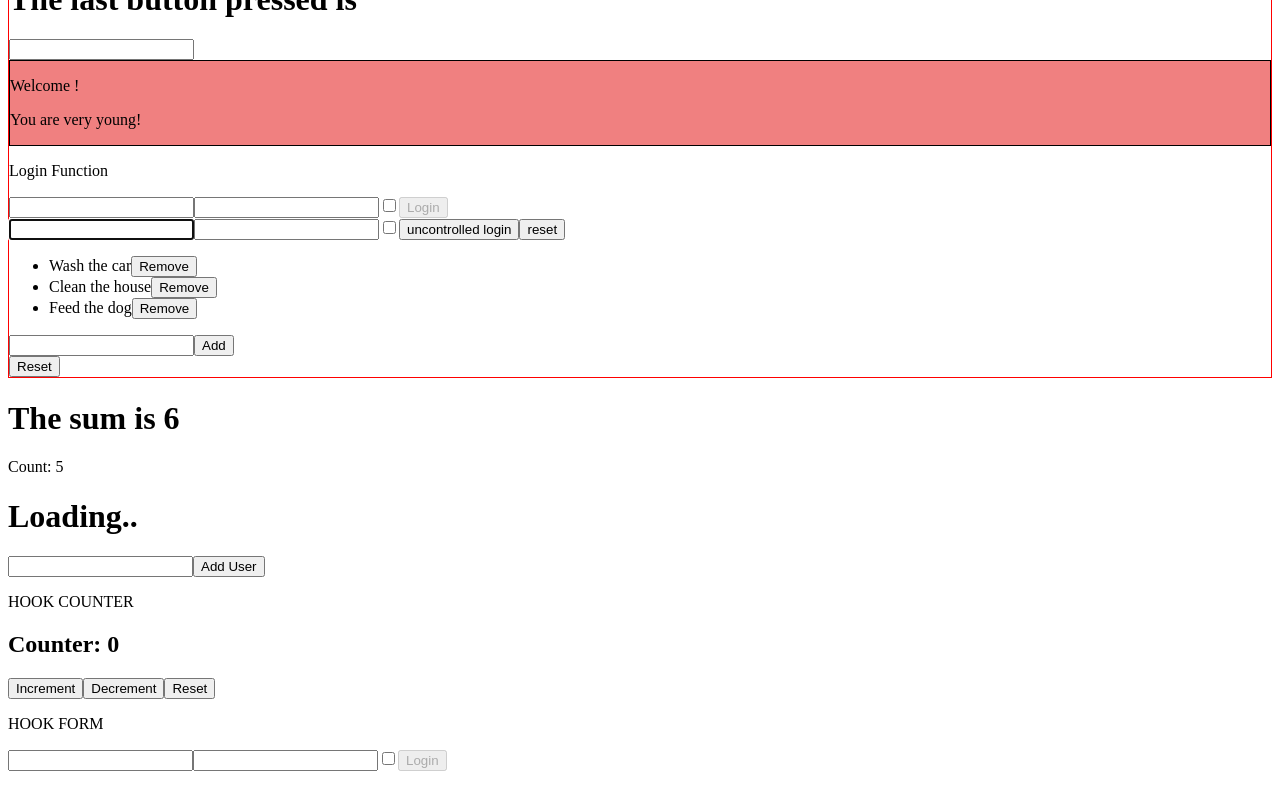
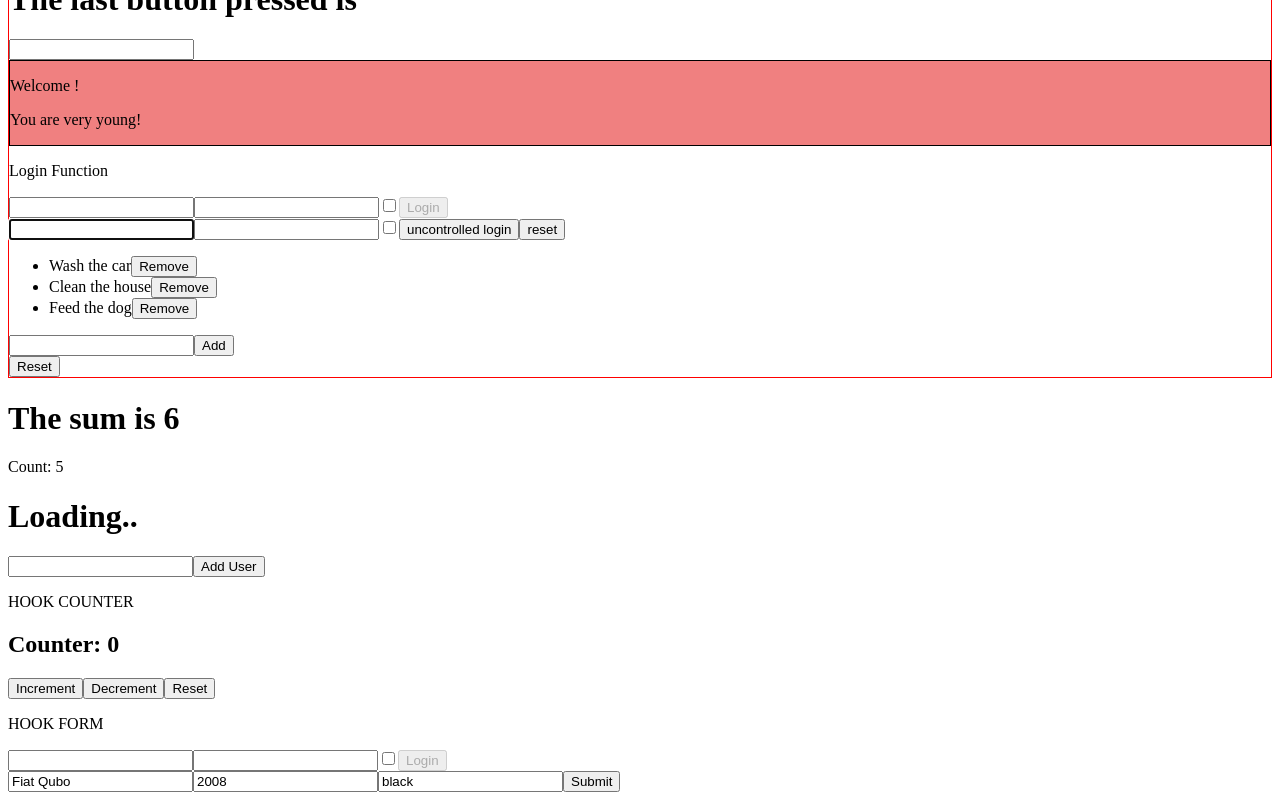
Before and after one commit to nicpes/react_exercises, a React (Create React App) app: page / in a window 1280 px wide. Shown: the part 323-1123 px from the top of the page. Before the commit the page ends 1102 px from the top, so only its background shows below. Built offline with nearby package versions, Linux system fonts and the light colour scheme.

Commit message:
useRef-02

```diff
--- a/src/App.js
+++ b/src/App.js
@@ -17,6 +17,7 @@ import { Githubuser } from "./GithubUser";
 import { GithubUserList } from "./GithubUserList";
 import { HookCounter } from "./HookCounter";
 import { HookForm } from "./HookForm";
+import { CarDetails } from "./CarDetails";
 const onLogin = (state) => {
   return console.log(state);
 };
@@ -77,6 +78,7 @@ export class App extends React.Component {
         <GithubUserList />
         <HookCounter />
         <HookForm />
+        <CarDetails initialData={{model:"Fiat Qubo", year:2008, color:"black"}}/>
       </div>
     );
   }
--- /dev/null
+++ b/src/CarDetails.js
@@ -0,0 +1,29 @@
+import React, { useEffect } from "react";
+import { useRef } from "react";
+import { useState } from "react";
+
+export function CarDetails({ initialData }) {
+  const modelRef = useRef();
+  const dataRef = useRef();
+  const colorRef = useRef();
+
+  function handleFormChange(event) {
+    event.preventDefault();
+    modelRef.current.value = "";
+    dataRef.current.value = "";
+    colorRef.current.value = "";
+  }
+
+  return (
+    <div>
+      <form>
+        <input ref={modelRef} defaultValue={initialData.model} name="model" />
+        <input ref={dataRef} defaultValue={initialData.year} name="year" />
+        <input ref={colorRef} defaultValue={initialData.color} name="color" />
+        <button onClick={handleFormChange} type="submit">
+          Submit
+        </button>
+      </form>
+    </div>
+  );
+}
```
